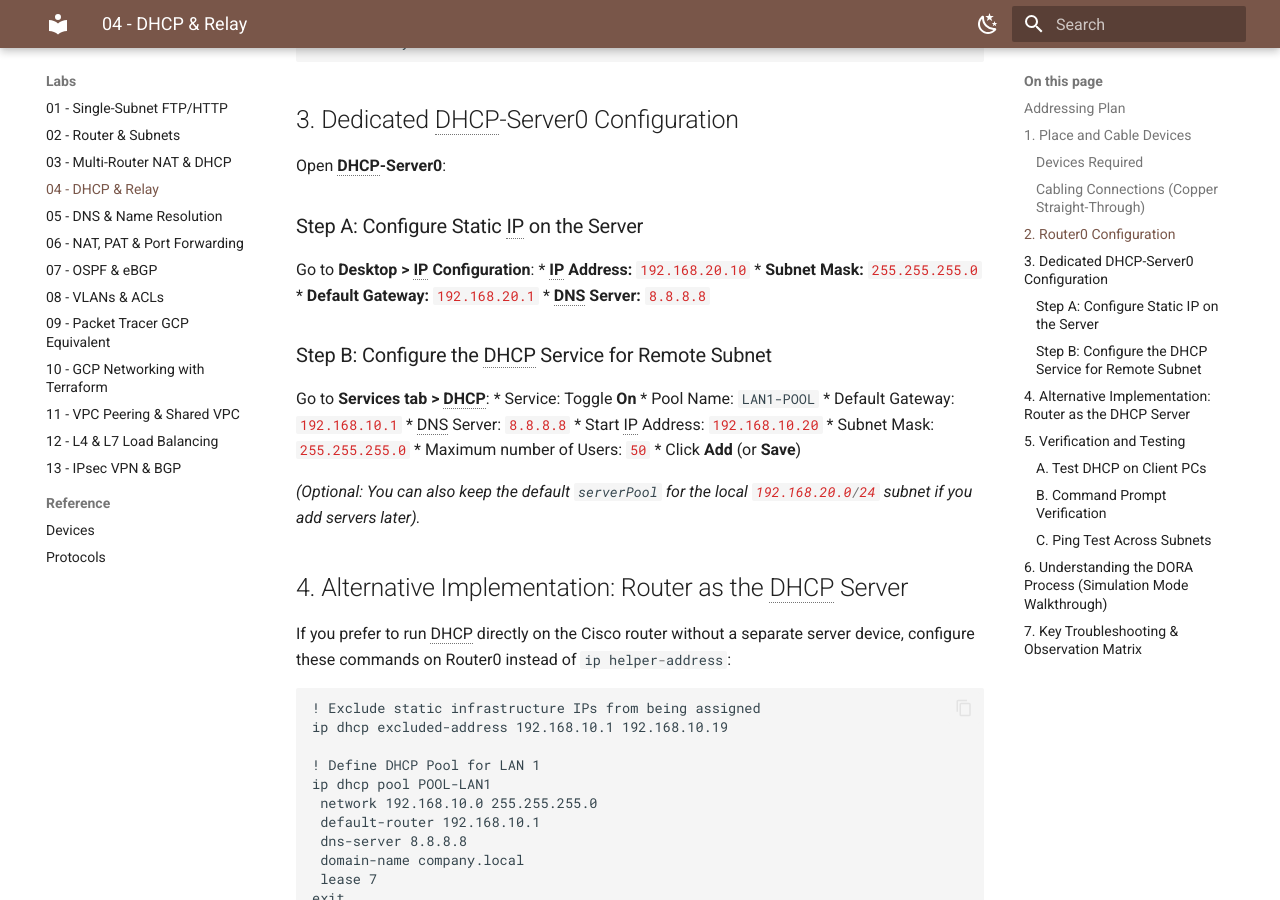
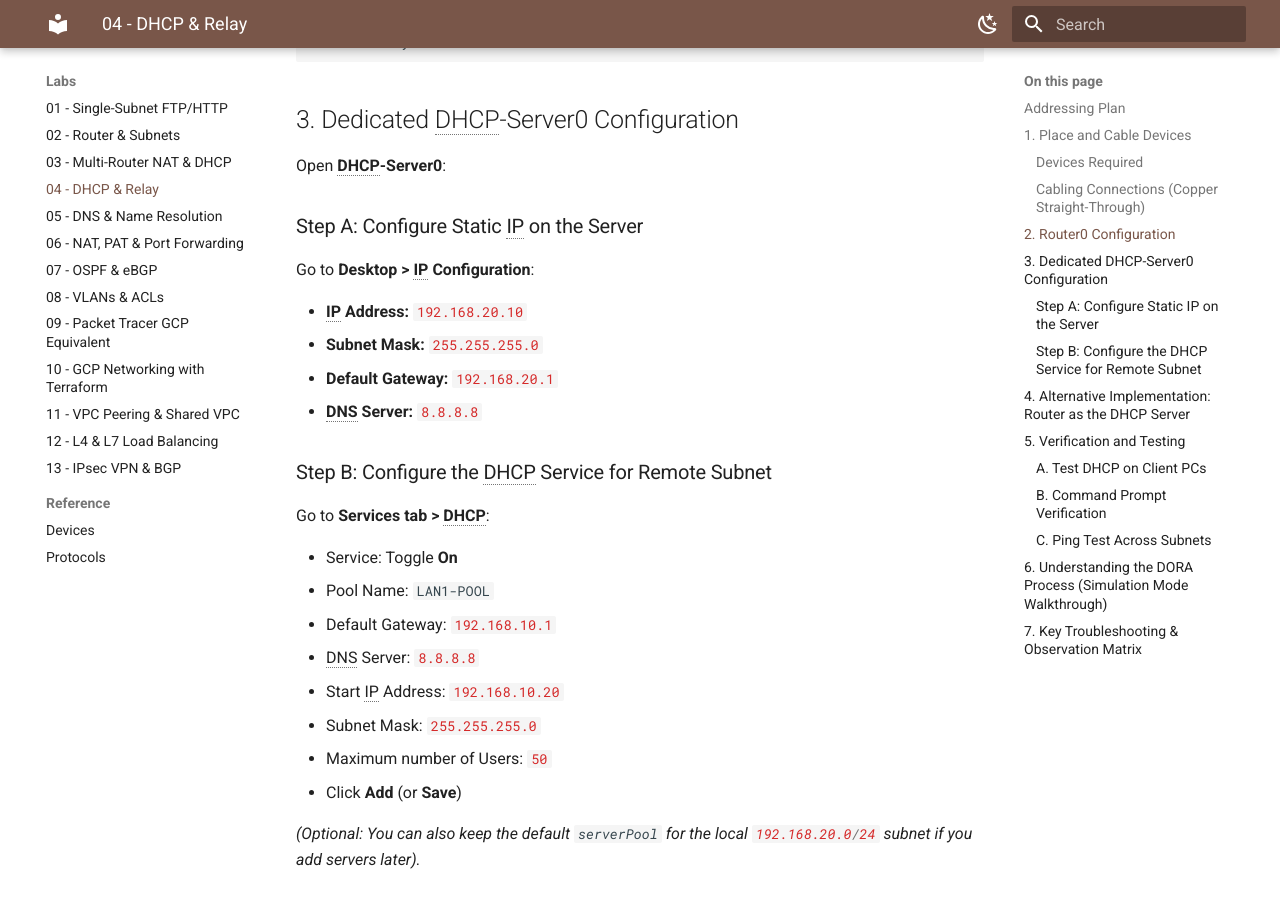
Before and after one commit to nitinkc/Networks-Terraform-Basics, an MkDocs documentation site: the page built from docs/labs/lab4-DHCP/4-dhcp_lab.md, in a window 1280 px wide and 900 px high, scrolled down 2527 px. Built offline with MkDocs 1.6.1 and Material for MkDocs 9.7.7, drawn with Linux system fonts in a browser that asks for light colours.

Commit message:
fix: updates

```diff
--- a/docs/labs/lab4-DHCP/4-dhcp_lab.md
+++ b/docs/labs/lab4-DHCP/4-dhcp_lab.md
@@ -77,6 +77,7 @@ Open **DHCP-Server0**:
 
 ### Step A: Configure Static IP on the Server
 Go to **Desktop > IP Configuration**:
+
 * **IP Address:** `192.168.20.10`
 * **Subnet Mask:** `255.255.255.0`
 * **Default Gateway:** `192.168.20.1`
@@ -84,6 +85,7 @@ Go to **Desktop > IP Configuration**:
 
 ### Step B: Configure the DHCP Service for Remote Subnet
 Go to **Services tab > DHCP**:
+
 * Service: Toggle **On**
 * Pool Name: `LAN1-POOL`
 * Default Gateway: `192.168.10.1`
@@ -94,6 +96,8 @@ Go to **Services tab > DHCP**:
 * Click **Add** (or **Save**)
 
 *(Optional: You can also keep the default `serverPool` for the local `192.168.20.0/24` subnet if you add servers later).*
+
+![2.png](2.png)
 
 ## 4. Alternative Implementation: Router as the DHCP Server
 
```
Also changed, not shown: docs/labs/lab5-DNS/5-dns_lab.md (+1 -0 lines), docs/labs/lab4-DHCP/2.png (added), 1 other file.
